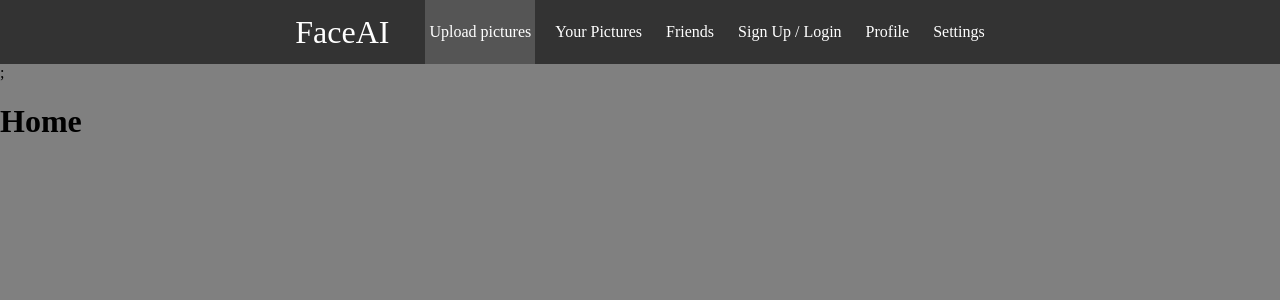
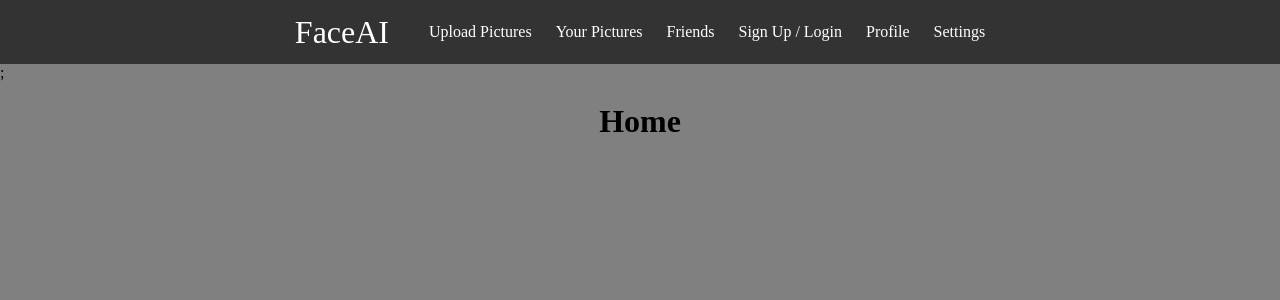
Before and after one commit to NeoTrovela/FaceAI, a React (Create React App) app in the folder frontend/: page / in a window 1280 px wide. Shown: the top 300 px of the page. Built offline with nearby package versions, Linux system fonts and the light colour scheme.

Commit message:
Frontend Active webpage changes

```diff
--- a/frontend/src/App.js
+++ b/frontend/src/App.js
@@ -37,7 +37,9 @@ function App() {
   return (
     <>
       <Navbar />;
-      <Component />
+      <div className="container">
+        <Component />
+      </div>
     </>
   );
 }
--- a/frontend/src/Login.js
+++ b/frontend/src/Login.js
@@ -1,3 +1,3 @@
 export default function Login() {
-  return <h1>Login</h1>;
+  return <h1>Sign Up / Login</h1>;
 }
--- a/frontend/src/Navbar.js
+++ b/frontend/src/Navbar.js
@@ -5,25 +5,22 @@ export default function Navbar() {
         FaceAI
       </a>
       <ul>
-        <li className="active">
-          <a href="/Upload-Pictures">Upload pictures</a>
-        </li>
-        <li>
-          <a href="/Your-Pictures">Your Pictures</a>
-        </li>
-        <li>
-          <a href="/Friends">Friends</a>
-        </li>
-        <li>
-          <a href="/Sign-Up-Login">Sign Up / Login</a>
-        </li>
-        <li>
-          <a href="/Profile">Profile</a>
-        </li>
-        <li>
-          <a href="/Settings">Settings</a>
-        </li>
+        <CustomLink href="/Upload-Pictures">Upload Pictures</CustomLink>
+        <CustomLink href="/Your-Pictures">Your Pictures</CustomLink>
+        <CustomLink href="/Friends">Friends</CustomLink>
+        <CustomLink href="/Sign-Up-Login">Sign Up / Login</CustomLink>
+        <CustomLink href="/Profile">Profile</CustomLink>
+        <CustomLink href="/Settings">Settings</CustomLink>
       </ul>
     </nav>
   );
 }
+
+function CustomLink({ href, children, ...props }) {
+  const path = window.location.pathname;
+  return (
+    <li className={path === href ? "active" : ""}>
+      <a href={href}>{children}</a>
+    </li>
+  );
+}
--- a/frontend/src/Upload.js
+++ b/frontend/src/Upload.js
@@ -1,3 +1,3 @@
 export default function Upload() {
-  return <h1>Upload</h1>;
+  return <h1>Upload Pictures</h1>;
 }
--- a/frontend/src/styles.css
+++ b/frontend/src/styles.css
@@ -38,3 +38,7 @@ body {
 .nav li:hover {
   background-color: #777;
 }
+.container {
+  text-align: center;
+  margin: 1rem;
+}
```
